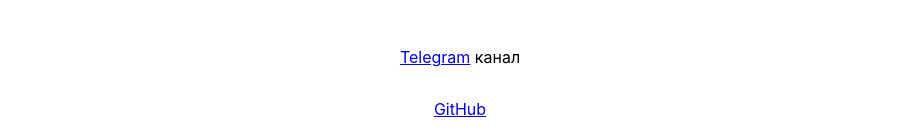
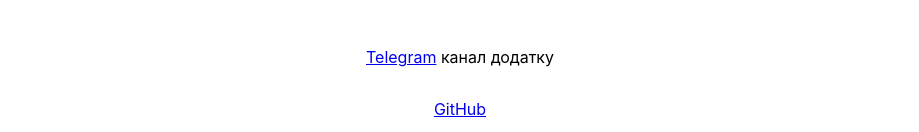
Before and after one commit to Shchepotin/light-in-app, a React (Create React App) app in the folder frontend/: page / in a window 1280 px wide. Shown: the part 1448-1580 px from the top of the page, without its empty margins (180-1099 px from the left). Built offline with nearby package versions, Linux system fonts and the light colour scheme.

Commit message:
chore(app): update cache

```diff
--- a/frontend/src/App.tsx
+++ b/frontend/src/App.tsx
@@ -214,7 +214,7 @@ function App() {
           <a target="_blank" rel="noreferrer" href="https://t.me/LightInApp">
             Telegram
           </a>{" "}
-          канал
+          канал додатку
         </p>
         <p>
           <a
--- a/frontend/src/index.tsx
+++ b/frontend/src/index.tsx
@@ -22,18 +22,8 @@ serviceWorkerRegistration.register({
     console.log("UPDATE");
     waiting?.postMessage?.({ type: "SKIP_WAITING" });
 
-    try {
-      // console.log("Start clear cache...");
-      // console.log("caches.keys...");
-      // const names = await window.caches.keys();
-      // console.log("caches.delete...");
-      // for (let name of names) await window.caches.delete(name);
-      // console.log("Finish clear cache");
-      console.log("Reload page");
-      window.location.reload();
-    } catch (e) {
-      console.error(e);
-    }
+    console.log("Reload page");
+    window.location.reload();
   },
 });
 
--- a/frontend/src/serviceWorkerRegistration.ts
+++ b/frontend/src/serviceWorkerRegistration.ts
@@ -66,7 +66,7 @@ function registerValidSW(swUrl: string, config?: Config) {
       setInterval(() => {
         console.log("Check for updates...");
         registration.update();
-      }, 1000 * 60);
+      }, 1000 * 60 * 5);
 
       registration.onupdatefound = () => {
         const installingWorker = registration.installing;
```
